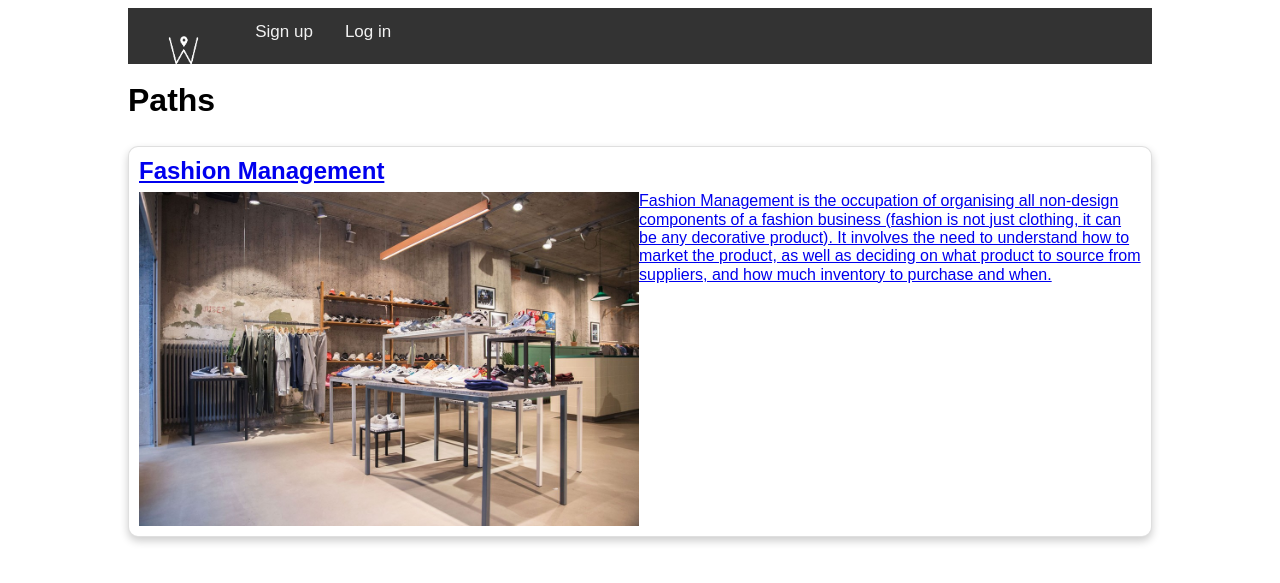
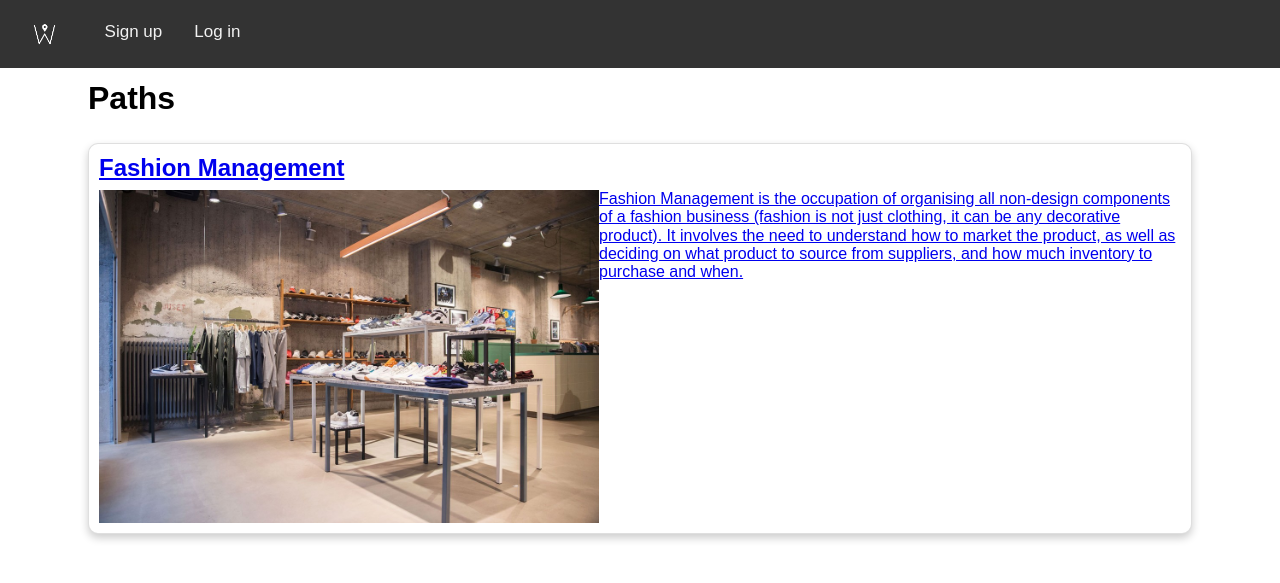
Before and after one commit to tela1505/wayfinder, a Flask app: page / in a window 1280 px wide. Shown: the top 583 px of the page. Run offline with Flask 2, Linux system fonts and the light colour scheme; some libraries are stand-ins or nearby versions.

Commit message:
Nav bar finalised

```diff
--- a/app/static/css/main.css
+++ b/app/static/css/main.css
@@ -1,6 +1,20 @@
 /*NAV BAR*/
+header {
+    background-color: #333;
+    position: fixed;
+    top: 0;
+    left: 0;
+    right: 0;
+    display: flex;
+    align-items: center;
+}
+
+header * {
+    display: inline;
+}
+
 .logo {
-    height: 7vh;
+    height: 5vh;
 }
 
 .topnav {
@@ -17,6 +31,7 @@
     padding: 14px 16px;
     text-decoration: none;
     font-size: 17px;
+    box-sizing: content-box;
 }
 
 /* Change the color of links on hover */
@@ -31,13 +46,29 @@
   color: white;
 }
 
+.logo:hover {
+    background-color: #333 !important;
+}
+
+.nav-link {
+    margin-top: 1vh;
+}
+
+
+/*GENERAL PAGE*/
+
+.container {
+    margin: 10vh;
+}
+
+
 /*PROGRESS BAR*/
 
-body {
-    min-width: 320px;
-    max-width: 1024px;
-    margin: 8px auto;
-}
+/*body {*/
+/*    min-width: 320px;*/
+/*    max-width: 1024px;*/
+/*    margin: 8px auto;*/
+/*}*/
 
 ul.progress-bar {
     width: 100%;
--- a/app/templates/base.html
+++ b/app/templates/base.html
@@ -22,7 +22,7 @@
     </ul>
 </nav>
 </header>
-<br>
+<body>
 <div role=main class="container">
     {% with messages = get_flashed_messages() %}
         {% if messages %}
@@ -38,4 +38,5 @@
      Child pages add page specific content here
     {% endblock %}
 </div>
+</body>
 </html>
```
